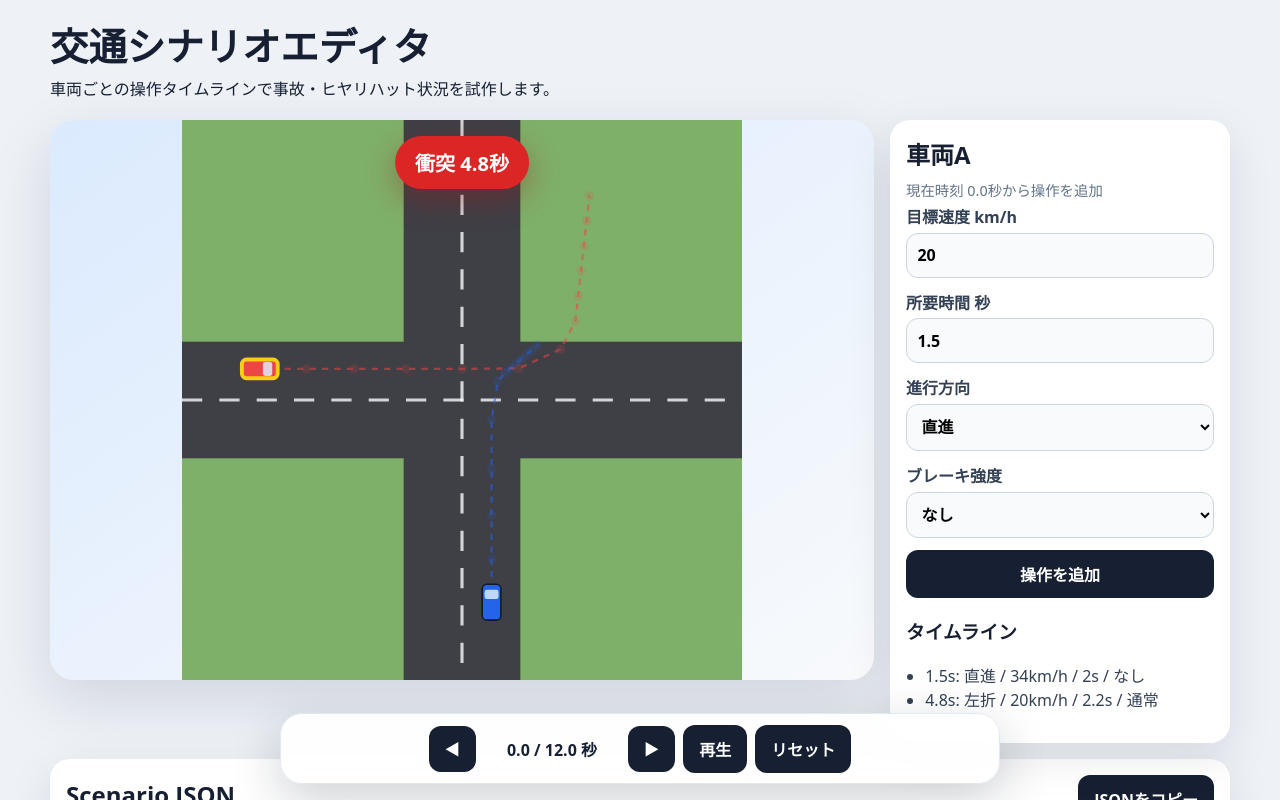
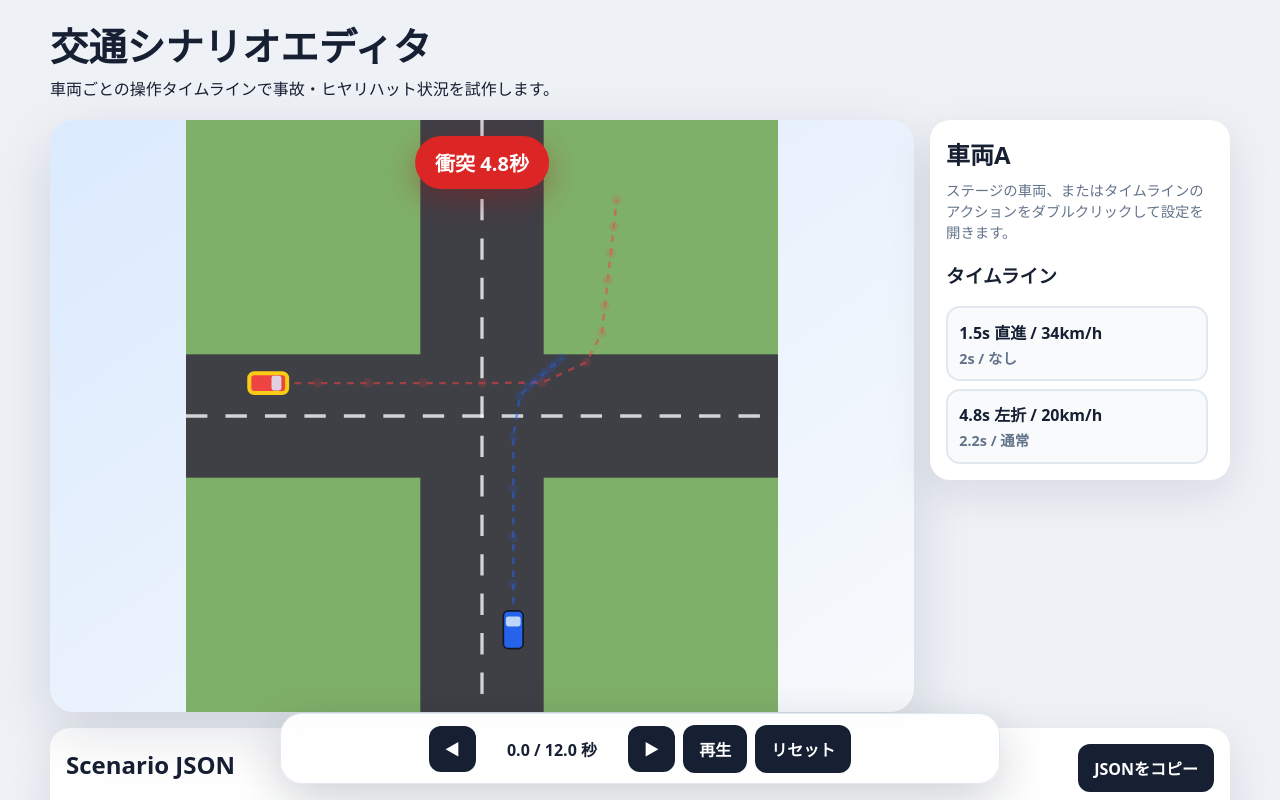
Before and after one commit to Hosifroude/traffic_sim, a React (Vite) app: page / in a window 1280 px wide. Shown: the top 800 px of the page. Built offline with nearby package versions, Linux system fonts and the light colour scheme.

Commit message:
Improve timeline action editing UI

```diff
--- a/src/App.tsx
+++ b/src/App.tsx
@@ -1,4 +1,5 @@
-import { useEffect, useMemo, useState } from 'react';
+import { useCallback, useEffect, useMemo, useState } from 'react';
+import { ActionDrawer } from './components/ActionDrawer';
 import { Controls } from './components/Controls';
 import { Stage } from './components/Stage';
 import { VehiclePanel } from './components/VehiclePanel';
@@ -9,12 +10,19 @@ import type { Scenario, VehicleEvent } from './types';
 import './styles.css';
 
 const clampTime = (value: number, duration: number) => Number(Math.min(duration, Math.max(0, value)).toFixed(1));
+const parseActionId = (actionId: string) => {
+  const [vehicleId, index] = actionId.split(':');
+  return { vehicleId, eventIndex: Number(index) };
+};
 
 export default function App() {
   const [scenario, setScenario] = useState<Scenario>(sampleScenario);
   const [time, setTime] = useState(0);
   const [playing, setPlaying] = useState(false);
   const [selectedVehicleId, setSelectedVehicleId] = useState(sampleScenario.vehicles[0]?.id ?? '');
+  const [selectedActionId, setSelectedActionId] = useState<string | null>(null);
+  const [editingActionId, setEditingActionId] = useState<string | null>(null);
+  const [drawerOpen, setDrawerOpen] = useState(false);
   const [copied, setCopied] = useState(false);
 
   useEffect(() => {
@@ -33,14 +41,66 @@ export default function App() {
   const collision = useMemo(() => findFirstCollision(scenario), [scenario]);
   const json = useMemo(() => JSON.stringify(scenario, null, 2), [scenario]);
   const selectedVehicle = scenario.vehicles.find((vehicle) => vehicle.id === selectedVehicleId);
+  const editingVehicleId = editingActionId ? parseActionId(editingActionId).vehicleId : selectedVehicleId;
+  const editingVehicle = scenario.vehicles.find((vehicle) => vehicle.id === editingVehicleId);
+  const editingEvent = editingActionId ? editingVehicle?.events[parseActionId(editingActionId).eventIndex] ?? null : null;
 
-  const addEvent = (vehicleId: string, event: VehicleEvent) => {
+  const openVehicleSettings = (vehicleId: string) => {
+    setSelectedVehicleId(vehicleId);
+    setEditingActionId(null);
+    setDrawerOpen(true);
+  };
+
+  const openActionSettings = (actionId: string) => {
+    const { vehicleId } = parseActionId(actionId);
+    setSelectedVehicleId(vehicleId);
+    setSelectedActionId(actionId);
+    setEditingActionId(actionId);
+    setDrawerOpen(true);
+  };
+
+  const saveEvent = (event: VehicleEvent) => {
+    const vehicleId = editingActionId ? parseActionId(editingActionId).vehicleId : selectedVehicleId;
+    const eventIndex = editingActionId ? parseActionId(editingActionId).eventIndex : -1;
+    setScenario((current) => ({
+      ...current,
+      vehicles: current.vehicles.map((vehicle) => {
+        if (vehicle.id !== vehicleId) return vehicle;
+        const events = editingActionId
+          ? vehicle.events.map((currentEvent, index) => (index === eventIndex ? event : currentEvent))
+          : [...vehicle.events, event];
+        return { ...vehicle, events: events.sort((a, b) => a.time - b.time) };
+      }),
+    }));
+    setDrawerOpen(false);
+  };
+
+  const deleteAction = useCallback((actionId: string) => {
+    const { vehicleId, eventIndex } = parseActionId(actionId);
     setScenario((current) => ({
       ...current,
       vehicles: current.vehicles.map((vehicle) => vehicle.id === vehicleId
-        ? { ...vehicle, events: [...vehicle.events, event].sort((a, b) => a.time - b.time) }
+        ? { ...vehicle, events: vehicle.events.filter((_, index) => index !== eventIndex) }
         : vehicle),
     }));
+    setSelectedActionId(null);
+    if (editingActionId === actionId) {
+      setEditingActionId(null);
+      setDrawerOpen(false);
+    }
+  }, [editingActionId]);
+
+  useEffect(() => {
+    const onKeyDown = (event: KeyboardEvent) => {
+      if (event.key === 'Delete' && selectedActionId) deleteAction(selectedActionId);
+    };
+    window.addEventListener('keydown', onKeyDown);
+    return () => window.removeEventListener('keydown', onKeyDown);
+  }, [deleteAction, selectedActionId]);
+
+  const selectAction = (actionId: string) => {
+    setSelectedActionId(actionId);
+    setSelectedVehicleId(parseActionId(actionId).vehicleId);
   };
 
   const copyJson = async () => {
@@ -58,9 +118,10 @@ export default function App() {
         </div>
       </header>
       <div className="workspace">
-        <Stage scenario={scenario} states={states} selectedVehicleId={selectedVehicleId} collision={collision} onSelectVehicle={setSelectedVehicleId} />
-        <VehiclePanel vehicle={selectedVehicle} currentTime={time} onAddEvent={addEvent} />
+        <Stage scenario={scenario} states={states} selectedVehicleId={selectedVehicleId} collision={collision} onSelectVehicle={setSelectedVehicleId} onOpenVehicleSettings={openVehicleSettings} />
+        <VehiclePanel vehicle={selectedVehicle} selectedActionId={selectedActionId} onSelectAction={selectAction} onOpenAction={openActionSettings} onDeleteAction={deleteAction} />
       </div>
+      <ActionDrawer open={drawerOpen} vehicle={editingVehicle} action={editingEvent} currentTime={time} onClose={() => setDrawerOpen(false)} onSave={saveEvent} />
       <section className="json-panel">
         <div className="json-header"><h2>Scenario JSON</h2><button onClick={copyJson}>{copied ? 'コピー済み' : 'JSONをコピー'}</button></div>
         <pre>{json}</pre>
--- /dev/null
+++ b/src/components/ActionDrawer.tsx
@@ -0,0 +1,73 @@
+import { FormEvent, useEffect, useState } from 'react';
+import type { BrakeCommand, TurnCommand, Vehicle, VehicleEvent } from '../types';
+
+interface Props {
+  open: boolean;
+  vehicle: Vehicle | undefined;
+  action: VehicleEvent | null;
+  currentTime: number;
+  onClose: () => void;
+  onSave: (event: VehicleEvent) => void;
+}
+
+const turnLabels: Record<TurnCommand, string> = { straight: '直進', left: '左折', right: '右折', stop: '停止' };
+const brakeLabels: Record<BrakeCommand, string> = { none: 'なし', normal: '通常', hard: '強め', emergency: '急制動' };
+
+export function ActionDrawer({ open, vehicle, action, currentTime, onClose, onSave }: Props) {
+  const [time, setTime] = useState(Number(currentTime.toFixed(1)));
+  const [targetSpeedKmh, setTargetSpeedKmh] = useState(20);
+  const [durationSec, setDurationSec] = useState(1.5);
+  const [turn, setTurn] = useState<TurnCommand>('straight');
+  const [brake, setBrake] = useState<BrakeCommand>('none');
+
+  useEffect(() => {
+    if (!open) return;
+    setTime(action?.time ?? Number(currentTime.toFixed(1)));
+    setTargetSpeedKmh(action?.targetSpeedKmh ?? 20);
+    setDurationSec(action?.durationSec ?? 1.5);
+    setTurn(action?.turn ?? 'straight');
+    setBrake(action?.brake ?? 'none');
+  }, [action, currentTime, open]);
+
+  useEffect(() => {
+    if (!open) return;
+    const onKeyDown = (event: KeyboardEvent) => {
+      if (event.key === 'Escape') onClose();
+    };
+    window.addEventListener('keydown', onKeyDown);
+    return () => window.removeEventListener('keydown', onKeyDown);
+  }, [onClose, open]);
+
+  if (!open || !vehicle) return null;
+
+  const submit = (event: FormEvent) => {
+    event.preventDefault();
+    onSave({ time, targetSpeedKmh, durationSec, turn, brake });
+  };
+
+  return (
+    <aside className="action-drawer" aria-label="アクション設定">
+      <div className="drawer-header">
+        <div>
+          <h2>アクション設定</h2>
+          <p className="muted">{action ? '既存アクションを編集中' : '新規アクションを追加'}</p>
+        </div>
+        <button type="button" className="icon-button" aria-label="アクション設定を閉じる" onClick={onClose}>×</button>
+      </div>
+      <div className="editing-summary">
+        <strong>{vehicle.name}</strong>
+        <span>現在のアクション：{action ? turnLabels[action.turn] : '新規'}</span>
+        <span>開始：{time.toFixed(1)}秒</span>
+        <span>終了：{(time + durationSec).toFixed(1)}秒</span>
+      </div>
+      <form onSubmit={submit}>
+        <label>開始 秒<input type="number" min="0" step="0.1" value={time} onChange={(e) => setTime(Number(e.target.value))} /></label>
+        <label>目標速度 km/h<input type="number" min="0" max="120" value={targetSpeedKmh} onChange={(e) => setTargetSpeedKmh(Number(e.target.value))} /></label>
+        <label>所要時間 秒<input type="number" min="0.1" step="0.1" value={durationSec} onChange={(e) => setDurationSec(Number(e.target.value))} /></label>
+        <label>進行方向<select value={turn} onChange={(e) => setTurn(e.target.value as TurnCommand)}>{Object.entries(turnLabels).map(([value, label]) => <option key={value} value={value}>{label}</option>)}</select></label>
+        <label>ブレーキ強度<select value={brake} onChange={(e) => setBrake(e.target.value as BrakeCommand)}>{Object.entries(brakeLabels).map(([value, label]) => <option key={value} value={value}>{label}</option>)}</select></label>
+        <button type="submit">{action ? 'アクションを更新' : 'アクションを追加'}</button>
+      </form>
+    </aside>
+  );
+}
--- a/src/components/Stage.tsx
+++ b/src/components/Stage.tsx
@@ -7,6 +7,7 @@ interface Props {
   selectedVehicleId: string;
   collision: CollisionResult;
   onSelectVehicle: (id: string) => void;
+  onOpenVehicleSettings: (id: string) => void;
 }
 
 function Ghosts({ vehicle, durationSec }: { vehicle: Vehicle; durationSec: number }) {
@@ -22,7 +23,7 @@ function Ghosts({ vehicle, durationSec }: { vehicle: Vehicle; durationSec: numbe
   );
 }
 
-export function Stage({ scenario, states, selectedVehicleId, collision, onSelectVehicle }: Props) {
+export function Stage({ scenario, states, selectedVehicleId, collision, onSelectVehicle, onOpenVehicleSettings }: Props) {
   const { stageSize, roadWidth } = scenario.map;
   const half = stageSize / 2;
   return (
@@ -39,6 +40,7 @@ export function Stage({ scenario, states, selectedVehicleId, collision, onSelect
             key={vehicle.id}
             transform={`translate(${vehicle.x} ${vehicle.y}) rotate(${vehicle.headingDeg})`}
             onClick={() => onSelectVehicle(vehicle.id)}
+            onDoubleClick={() => onOpenVehicleSettings(vehicle.id)}
             className="vehicle-hit"
           >
             <rect
--- a/src/components/VehiclePanel.tsx
+++ b/src/components/VehiclePanel.tsx
@@ -1,51 +1,69 @@
-import { FormEvent, useState } from 'react';
-import type { BrakeCommand, TurnCommand, Vehicle, VehicleEvent } from '../types';
+import { useState } from 'react';
+import type { BrakeCommand, TurnCommand, Vehicle } from '../types';
 
 interface Props {
   vehicle: Vehicle | undefined;
-  currentTime: number;
-  onAddEvent: (vehicleId: string, event: VehicleEvent) => void;
+  selectedActionId: string | null;
+  onSelectAction: (actionId: string) => void;
+  onOpenAction: (actionId: string) => void;
+  onDeleteAction: (actionId: string) => void;
 }
 
 const turnLabels: Record<TurnCommand, string> = { straight: '直進', left: '左折', right: '右折', stop: '停止' };
 const brakeLabels: Record<BrakeCommand, string> = { none: 'なし', normal: '通常', hard: '強め', emergency: '急制動' };
 
-export function VehiclePanel({ vehicle, currentTime, onAddEvent }: Props) {
-  const [targetSpeedKmh, setTargetSpeedKmh] = useState(20);
-  const [durationSec, setDurationSec] = useState(1.5);
-  const [turn, setTurn] = useState<TurnCommand>('straight');
-  const [brake, setBrake] = useState<BrakeCommand>('none');
+export const getActionId = (vehicleId: string, eventIndex: number) => `${vehicleId}:${eventIndex}`;
 
+export function VehiclePanel({ vehicle, selectedActionId, onSelectAction, onOpenAction, onDeleteAction }: Props) {
+  const [contextMenu, setContextMenu] = useState<{ actionId: string; x: number; y: number } | null>(null);
   if (!vehicle) return <aside className="vehicle-panel empty">車両を選択してください</aside>;
 
-  const submit = (event: FormEvent) => {
-    event.preventDefault();
-    onAddEvent(vehicle.id, {
-      time: Number(currentTime.toFixed(1)),
-      targetSpeedKmh,
-      durationSec,
-      turn,
-      brake,
-    });
-  };
+  const sortedEvents = vehicle.events
+    .map((event, index) => ({ event, index, actionId: getActionId(vehicle.id, index) }))
+    .sort((a, b) => a.event.time - b.event.time);
 
   return (
     <aside className="vehicle-panel">
       <h2>{vehicle.name}</h2>
-      <p className="muted">現在時刻 {currentTime.toFixed(1)}秒から操作を追加</p>
-      <form onSubmit={submit}>
-        <label>目標速度 km/h<input type="number" min="0" max="120" value={targetSpeedKmh} onChange={(e) => setTargetSpeedKmh(Number(e.target.value))} /></label>
-        <label>所要時間 秒<input type="number" min="0.1" step="0.1" value={durationSec} onChange={(e) => setDurationSec(Number(e.target.value))} /></label>
-        <label>進行方向<select value={turn} onChange={(e) => setTurn(e.target.value as TurnCommand)}>{Object.entries(turnLabels).map(([value, label]) => <option key={value} value={value}>{label}</option>)}</select></label>
-        <label>ブレーキ強度<select value={brake} onChange={(e) => setBrake(e.target.value as BrakeCommand)}>{Object.entries(brakeLabels).map(([value, label]) => <option key={value} value={value}>{label}</option>)}</select></label>
-        <button type="submit">操作を追加</button>
-      </form>
+      <p className="muted">ステージの車両、またはタイムラインのアクションをダブルクリックして設定を開きます。</p>
       <h3>タイムライン</h3>
-      <ul className="event-list">
-        {[...vehicle.events].sort((a, b) => a.time - b.time).map((event, index) => (
-          <li key={`${event.time}-${index}`}>{event.time.toFixed(1)}s: {turnLabels[event.turn]} / {event.targetSpeedKmh}km/h / {event.durationSec}s / {brakeLabels[event.brake]}</li>
-        ))}
-      </ul>
+      {sortedEvents.length === 0 ? (
+        <p className="muted">アクションはまだありません。</p>
+      ) : (
+        <ul className="event-list" aria-label={`${vehicle.name}のタイムライン`}>
+          {sortedEvents.map(({ event, actionId }) => {
+            const selected = actionId === selectedActionId;
+            return (
+              <li key={actionId}>
+                <button
+                  type="button"
+                  className={`event-item${selected ? ' selected' : ''}`}
+                  aria-pressed={selected}
+                  onClick={() => onSelectAction(actionId)}
+                  onDoubleClick={() => onOpenAction(actionId)}
+                  onContextMenu={(menuEvent) => {
+                    menuEvent.preventDefault();
+                    onSelectAction(actionId);
+                    setContextMenu({ actionId, x: menuEvent.clientX, y: menuEvent.clientY });
+                  }}
+                >
+                  <span><strong>{event.time.toFixed(1)}s</strong> {turnLabels[event.turn]} / {event.targetSpeedKmh}km/h</span>
+                  <span className="muted">{event.durationSec}s / {brakeLabels[event.brake]}</span>
+                </button>
+                {selected && (
+                  <button type="button" className="event-delete" aria-label="選択中のアクションを削除" onClick={() => onDeleteAction(actionId)}>🗑</button>
+                )}
+              </li>
+            );
+          })}
+        </ul>
+      )}
+      {selectedActionId && <button type="button" className="delete-selected" onClick={() => onDeleteAction(selectedActionId)}>選択中のアクションを削除</button>}
+      {contextMenu && (
+        <div className="context-menu" style={{ left: contextMenu.x, top: contextMenu.y }} onMouseLeave={() => setContextMenu(null)}>
+          <button type="button" onClick={() => { onDeleteAction(contextMenu.actionId); setContextMenu(null); }}>削除</button>
+        </div>
+      )}
     </aside>
   );
 }
--- a/src/styles.css
+++ b/src/styles.css
@@ -39,3 +39,24 @@ pre { max-height: 300px; overflow: auto; background: #0f172a; color: #d1fae5; bo
   .controls button { flex: 1 1 auto; padding: 0.65rem 0.7rem; }
   .json-header { align-items: stretch; flex-direction: column; }
 }
+
+.workspace { grid-template-columns: minmax(0, 1fr) 300px; }
+.stage-card { min-height: 66vh; }
+.stage { width: min(92vw, 820px); height: min(74vh, 820px); }
+.event-list { display: grid; gap: 0.5rem; max-height: 360px; overflow: auto; padding: 0; margin: 0; list-style: none; }
+.event-list li { display: grid; grid-template-columns: minmax(0, 1fr) auto; gap: 0.4rem; align-items: stretch; }
+.event-item { width: 100%; display: grid; gap: 0.2rem; text-align: left; border: 2px solid #e2e8f0; background: #f8fafc; color: #172033; border-radius: 14px; padding: 0.7rem; }
+.event-item.selected { border-color: #2563eb; background: #dbeafe; box-shadow: 0 0 0 3px #2563eb22; }
+.event-delete { align-self: stretch; border-radius: 14px; padding: 0 0.75rem; background: #fee2e2; color: #991b1b; }
+.delete-selected { width: 100%; margin-top: 0.75rem; background: #dc2626; }
+.action-drawer { position: fixed; top: 0; right: 0; z-index: 10; width: min(92vw, 380px); height: 100vh; overflow: auto; padding: 1rem; background: white; box-shadow: -18px 0 50px #0f172a33; border-left: 1px solid #e2e8f0; }
+.drawer-header { display: flex; align-items: flex-start; justify-content: space-between; gap: 1rem; margin-bottom: 1rem; }
+.drawer-header h2 { margin: 0; }
+.icon-button { display: grid; place-items: center; width: 2.5rem; height: 2.5rem; padding: 0; border-radius: 999px; font-size: 1.5rem; background: #e2e8f0; color: #172033; }
+.editing-summary { display: grid; gap: 0.25rem; margin-bottom: 1rem; padding: 0.85rem; border-radius: 16px; background: #eff6ff; color: #1e3a8a; }
+.context-menu { position: fixed; z-index: 20; min-width: 120px; padding: 0.35rem; border-radius: 12px; background: white; box-shadow: 0 16px 40px #0f172a40; border: 1px solid #e2e8f0; }
+.context-menu button { width: 100%; padding: 0.55rem 0.8rem; background: #fee2e2; color: #991b1b; }
+@media (max-width: 820px) {
+  .vehicle-panel { max-height: 36vh; }
+  .event-list { max-height: 150px; }
+}
```
